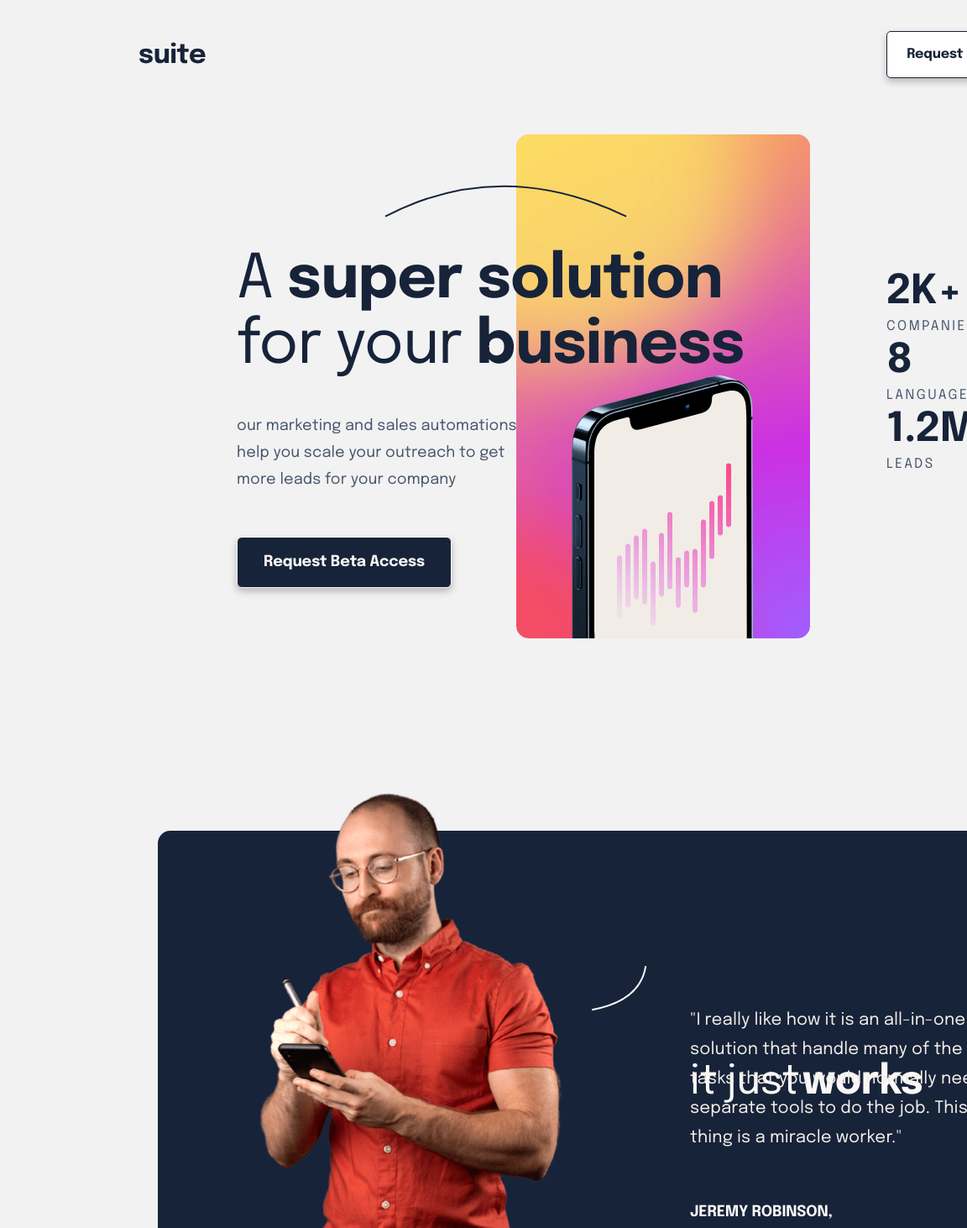
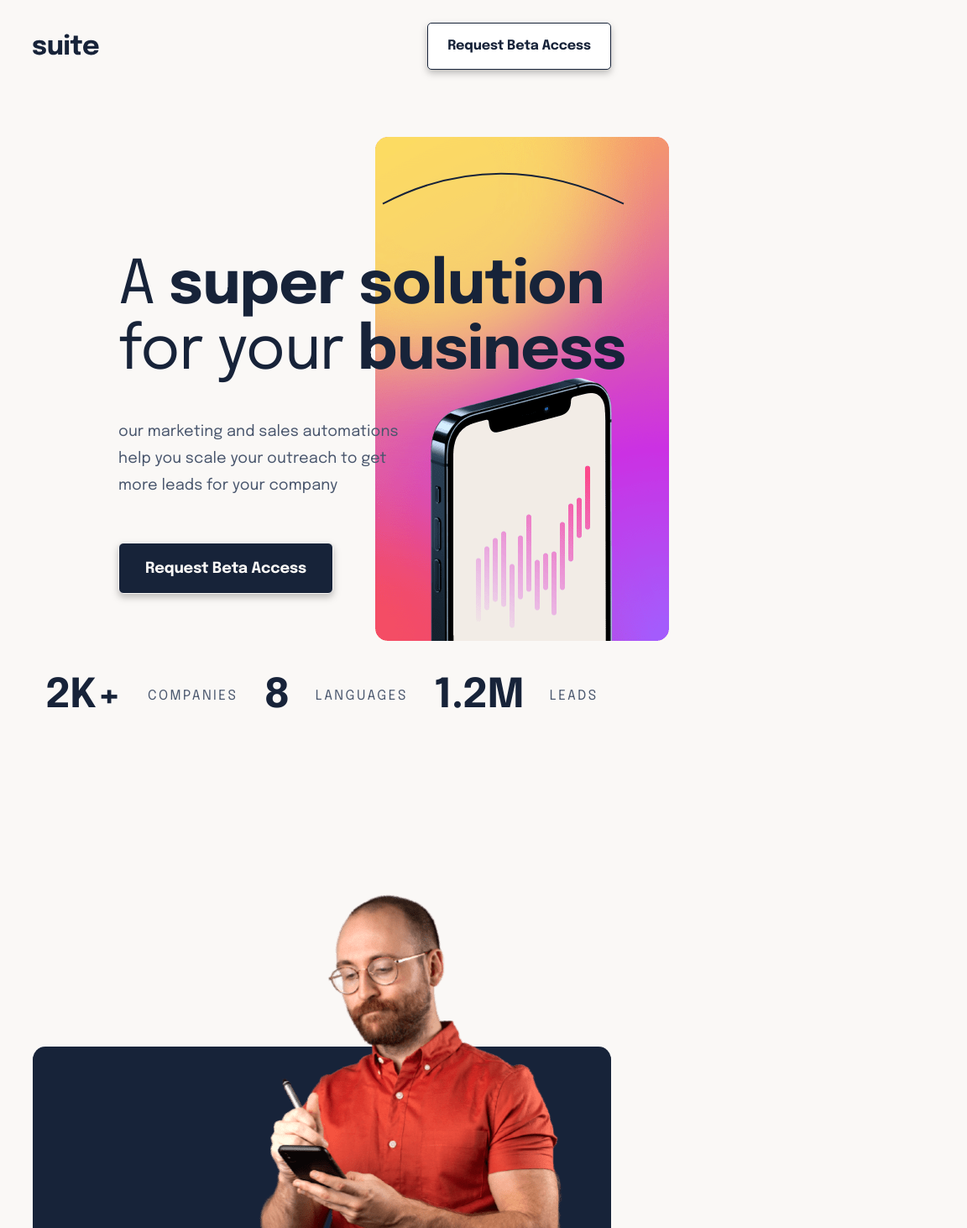
Before and after one commit to maxy82/Amalitech.Project, a plain HTML site: page index.html in a window 768 px wide. Shown: the part 13-1475 px from the top of the page at 84% size, 1152 px wide, since content can reach past the window. Drawn offline with Linux system fonts and the light colour scheme.

Commit message:
mediaquery update

```diff
--- a/index.html
+++ b/index.html
@@ -63,8 +63,9 @@
         </section>
 
         </main>
-        <footer>
-            <div class="footer-logo">
+        <footer class="footerContainer">
+            <section class="footer">
+                <div class="footer-logo">
                 <img src="assets/logo.svg" alt="suitelogo">
             </div>
             <div id="copyright">Copyright - Suite
@@ -73,7 +74,7 @@
                 <li class="facebook"><img src="assets/icon-facebook.svg" alt="facebook-icon"></li>
                 <li class="twitter"><img src="assets/icon-twitter.svg" alt="twitter-icon"></li>
                 <li class="instagram"><img src="assets/icon-instagram.svg" alt=""></li>
-            </ul>
+            </ul></section>
         </footer>
 </body>
 </html>
--- a/styles.css
+++ b/styles.css
@@ -12,10 +12,6 @@ body{
     background-color: #f2f2f2;
     position: relative;
 }
-.container{
-    margin: 16px;
-    max-width: 400px;
-}
 header{
     display: flex;
     justify-content: space-between;
@@ -23,7 +19,7 @@ header{
     position: absolute;
     width: 1108.85px;
     height: 56px;
-    left: 166.15px;
+    left: 166px;
     top: 50px;
 }
 button{
@@ -47,17 +43,15 @@ button{
 .secondcontainer{
     width: 1110px;
     height: 600px;
-    left: 141px;
-    top: 187px;
-    position: absolute;
+    left: 166px;
+    top: 248px;
     display: flex;
 }
 .textbox{
     width: 635px;
     height: 405px;
-    margin-top: 60.32px;
     left: 141px;
-    top: 60.32px;
+    top: 315px;
     margin-right: 192px;
     position: absolute;
     z-index: 1;
@@ -108,8 +102,8 @@ strong{
     margin-top: 52px;
 }
 .concaveline{
-    left: 317px;
-    top: 45.68px;
+    left: 455px;
+    top: 218px;
     position: absolute;
     color: #172339;
     z-index: 1;
@@ -123,8 +117,12 @@ strong{
     right: 475px;
     z-index: 0;
 }
-.button1:hover, .button2:hover{
-    color: yellow;
+.button1:hover{
+    background-color: #172339;
+    color: #FAF8F6;
+}
+.button2:hover{
+    background-image:linear-gradient(135deg, #A060FF 0%, #CB30E3 49.21%, #FFA84E 100%);
 }
 .indicators{
     width: 195px;
@@ -156,9 +154,10 @@ strong{
 .thirdcontainer{
     width: 1109px;
     height: 589.56px;
-    left: 188px;
-    top: 957px;
+    left: 140px;
+    top: 917px;
     position: absolute;
+    z-index: 1;
 }
 .messagebox{
     width: 1109px;
@@ -248,12 +247,23 @@ h5{
     height: 26px;
 
 }
-footer{
+.footerContainer{
+    width: 1440px;
+    height: 464px;
+    top: 1252px;
+    z-index: 0;
+    left: 0px;
+    position: absolute;
+}
+.footerContainer:hover{
+    background-color: #F3EDE7;
+}
+.footer{
+    position: absolute;
     width: 1109px;
     height:32px;
-    position: absolute;
-    left: 167px;
-    top: 1612px;
+    left: 140px;
+    top: 360px;
     display: flex;
     justify-content: space-between;
     align-items: center;
@@ -280,25 +290,92 @@ ul{
     letter-spacing: 0-08833333px;
     left: 491px;
 }
-@media only screen and (min-width: 768px){
-    .container{
-        min-width: 786px; width:689px; height:482px; left: 39px;
-        top: 176px; display: flex;}
+@media screen and (max-width: 768px){
+    body{
+        background-color: #FAF8F6;
+        margin: 0px;
+    }
+    header{
+        left: 39px;
+        top: 40px;
+        width: 689px;
+        height: 56px;
+        right: 40px;
+    }
+    .secondcontainer{
+        left: 39px;
+        width: 689px;
+        height: 482px;
+        top: 176px;
 
-        .secondcontainer{ max-width:600px; height: 865px; position:absolute;}
-        .image-jeremy{ display:block;}
-        .message{justify-content: center; place-content: center; display:block}
     }
+    .indicators{
+        display: flex;
+        flex-direction: row;
+        left: 39px;
+        top: 800px;
+        align-items: center;
+        justify-items:space-between;
+        place-items: center;
+        width: 689px;
+        height: 83px;
+    }
+    .thirdcontainer{
+        width: 689px;
+        height: 865px;
+        left: 39px;
+        top: 921px;
+        display: flex;
+        flex-direction: column;
+        justify-items: center;
+    }
+    .message{
+        width: 573px;
+        height: 282px;
+        left: 97px;
+        top: 338px;
+        justify-items: center;
+        position: absolute;
+    }
+    .imghero{
+        left: 447px;
+        top: 176px;
+        width: 281px;
+        height: 482px;
+    }
+    .image-jeremy{
+        justify-self: center;
+        top: -181px;
+        left: 270px;
+    }
+    .convexline{
+        width: 49.27px;
+        height: 40px;
+        left: 408.27px;
+        top: 261px;
+    }
+    .messagebox{
+        width: 689px;
+        height: 684px;
+        top: 338px;
+    }
+    .footer{
+        width: 689px;
+        height: 32px;
+        left: 39px;
+        top: 800px;
+        right: 40px;
+    }
+}
 
 
 
-@media only screen and (min-width: 320px){
-    .container{ min-width: 320px;}
-    .indicators{ display: block; flex-direction: row;}
-    .imghero{
-        display:block; place-items: center;
-    }
-    .thirdcontainer{ display: block; align-items: center; min-width: 320px;}
-    .image-jeremy{ display: block; justify-content: center; place-items: center;}
-    footer{ display: block; justify-content: center; place-items: center; }
+@media screen and (max-width: 375px){
+    body{background-color: #FAF8F6;} header{width: 343px; height: 48px; left: 16px; top: 24px;} .textbox{
+        width: 343.3px; height: 325.32px; left: 15.5px; top: 128px;
+    } .imghero{width: 343px; height: 240px; left: 16px; top: 709px;} .indicators{width: 344px; height: 313px; left: 15px;
+    display: flex; flex-direction: column; top: 1500px;} .thirdcontainer{
+        width: 573px; height: 929px; left: -99px; top: 1800px;
+    } .messagebox{ width: 375px; height: 748px; left: 99px; top: 181px;} .footer{width: 125px;height: 150px; left: 124.5px;
+    display: flex; flex-direction: column; top: 2100px;}
 }
```
